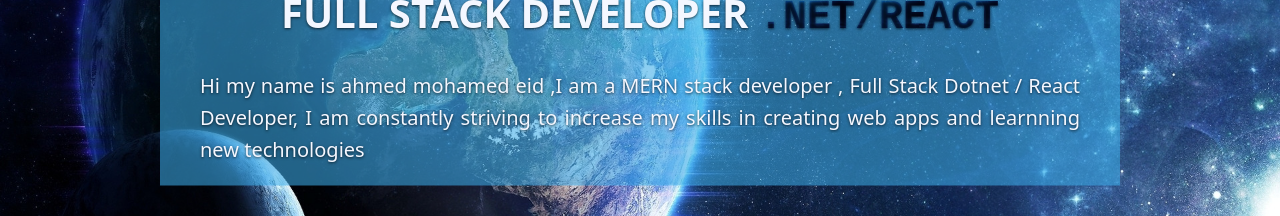
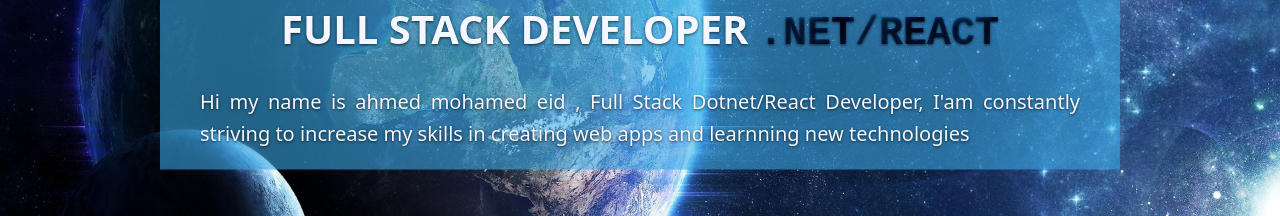
Before and after one commit to Ahmedmeid99/React-portfolio, a React (Create React App) app: page / in a window 1280 px wide. Shown: the part 222-438 px from the top of the page. Built offline with nearby package versions, Linux system fonts and the light colour scheme; no server answers.

Commit message:
update info

```diff
--- a/src/layout/headers/HomeHeader.js
+++ b/src/layout/headers/HomeHeader.js
@@ -28,7 +28,7 @@ const Landing = () => {
             <FontAwesomeIcon icon={ faHtml5 } className={ `${classes.icon} ${classes['html-icon']}` } /> */}
             <div className={ `${classes.text} center` }>
                 <h1 className={ classes['header-title'] }>full stack developer <code className={ classes.mern }>.Net/React</code></h1>
-                <p className={ classes['header-subtitle'] }>Hi my name is ahmed mohamed eid ,I am a MERN stack developer , Full Stack Dotnet / React Developer, I am constantly striving to increase my skills in creating web apps and learnning new technologies </p>
+                <p className={ classes['header-subtitle'] }>Hi my name is ahmed mohamed eid , Full Stack Dotnet/React Developer, I'am constantly striving to increase my skills in creating web apps and learnning new technologies </p>
             </div>
         </div>
     )
```
